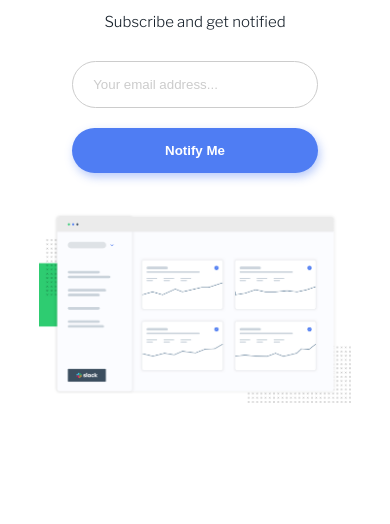
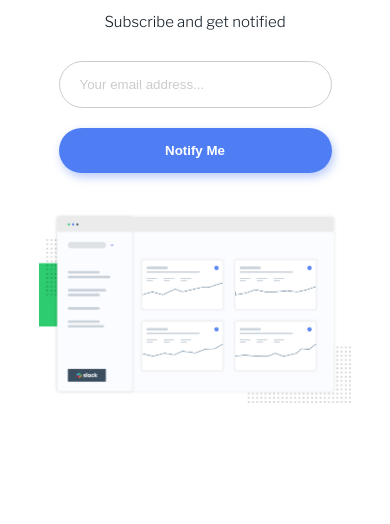
Before and after one commit to ponhuang/ping-coming-soon-page, a website: page index.html in a window 390 px wide. Shown: the part 161-685 px from the top of the page. Drawn offline with nearby package versions, Linux system fonts and the light colour scheme.

Commit message:
fix width to input and button

```diff
--- a/index.html
+++ b/index.html
@@ -34,7 +34,7 @@
               class="email"
               placeholder="Your email address..."
             />
-            <p class="error-message hidden">
+            <p class="error-message hidden invalid">
               Please provide a valid email address
             </p>
           </div>
--- a/index.js
+++ b/index.js
@@ -24,6 +24,7 @@ form.addEventListener("submit", (e) => {
       "Whoops! It looks like you forgot to add your email";
   } else if (!email.value.match(regexEmail)) {
     errorMessage.classList.remove("hidden");
+    email.style.borderColor = "hsl(354, 100%, 66%)";
     errorMessage.innerText = "Please provide a valid email address";
   } else {
     errorMessage.classList.add("hidden");
--- a/sass/_layout.scss
+++ b/sass/_layout.scss
@@ -30,16 +30,15 @@ header {
 
   form {
     display: flex;
-    width: 80%;
+    width: 63rem;
     align-items: flex-start;
 
     .email__container {
       display: flex;
       flex-direction: column;
       align-items: start;
-
-      width: 70%;
-      margin-inline: auto;
+      width: 100%;
+      margin-right: 2rem;
 
       input {
         &:invalid {
@@ -79,7 +78,7 @@ header {
 
     .submit-btn {
       display: inline-block;
-      width: 20%;
+      width: 20rem;
       border: none;
       border-radius: 100px;
       background-color: $color-primary;
--- a/sass/_media.scss
+++ b/sass/_media.scss
@@ -19,7 +19,7 @@
     }
 
     form {
-      width: 90%;
+      width: 70%;
       flex-direction: column;
       align-items: center;
 
@@ -36,7 +36,7 @@
       }
 
       .submit-btn {
-        width: 70%;
+        width: 100%;
         padding: 1.5rem 3rem;
         margin-top: 2rem;
       }
```
Also changed, not shown: css/style.css, ping-single-column-coming-soon-page-figma/README.md (added).
